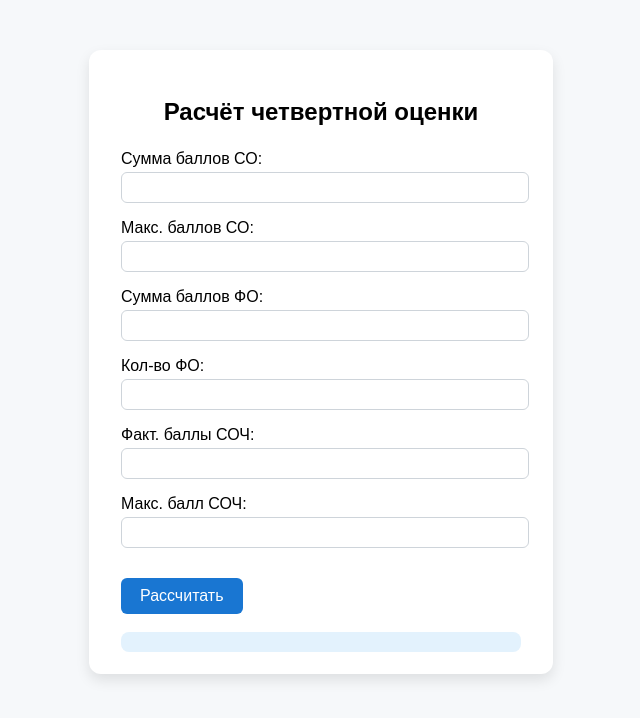
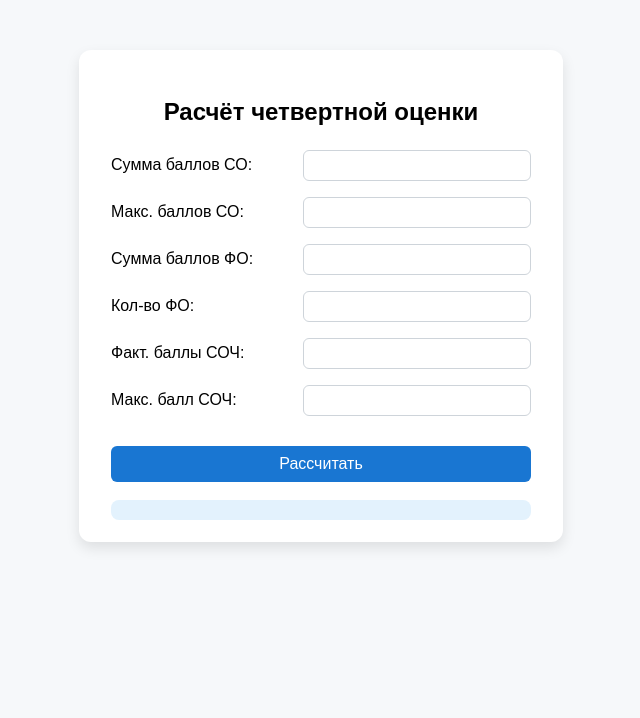
Before and after one commit to schyolokov/bilim_calc, a plain HTML site: page index.html in a window 1280 px wide. Shown: the whole page, without its empty margins (319-959 px from the left). Drawn offline with Linux system fonts and the light colour scheme.

Commit message:
Update index.html

```diff
--- a/index.html
+++ b/index.html
@@ -9,7 +9,7 @@
             background: #f6f8fa;
         }
         .container {
-            max-width: 400px;
+            max-width: 420px;
             margin: 50px auto;
             padding: 28px 32px 22px 32px;
             background: #fff;
@@ -21,18 +21,23 @@
             margin-bottom: 24px;
         }
         .input-row {
+            display: flex;
+            align-items: center;
             margin-bottom: 16px;
         }
-        label {
-            display: block;
-            margin-bottom: 4px;
+        .input-row label {
+            flex: 0 0 180px;
+            margin-bottom: 0;
             font-weight: 500;
+            text-align: left;
         }
-        input[type="number"] {
-            width: 98%;
+        .input-row input[type="number"] {
+            flex: 1 1 0;
             padding: 7px;
             border: 1px solid #ced4da;
             border-radius: 6px;
+            margin-left: 12px;
+            min-width: 0;
         }
         button {
             margin-top: 14px;
@@ -43,6 +48,7 @@
             border-radius: 6px;
             font-size: 16px;
             cursor: pointer;
+            width: 100%;
         }
         button:hover {
             background: #1565c0;
@@ -60,7 +66,7 @@
 <body>
     <div class="container">
         <h2>Расчёт четвертной оценки</h2>
-        <form id="gradeForm">
+        <form id="gradeForm" autocomplete="off">
             <div class="input-row">
                 <label for="sum_CO">Сумма баллов СО:</label>
                 <input type="number" id="sum_CO" step="any">
```
